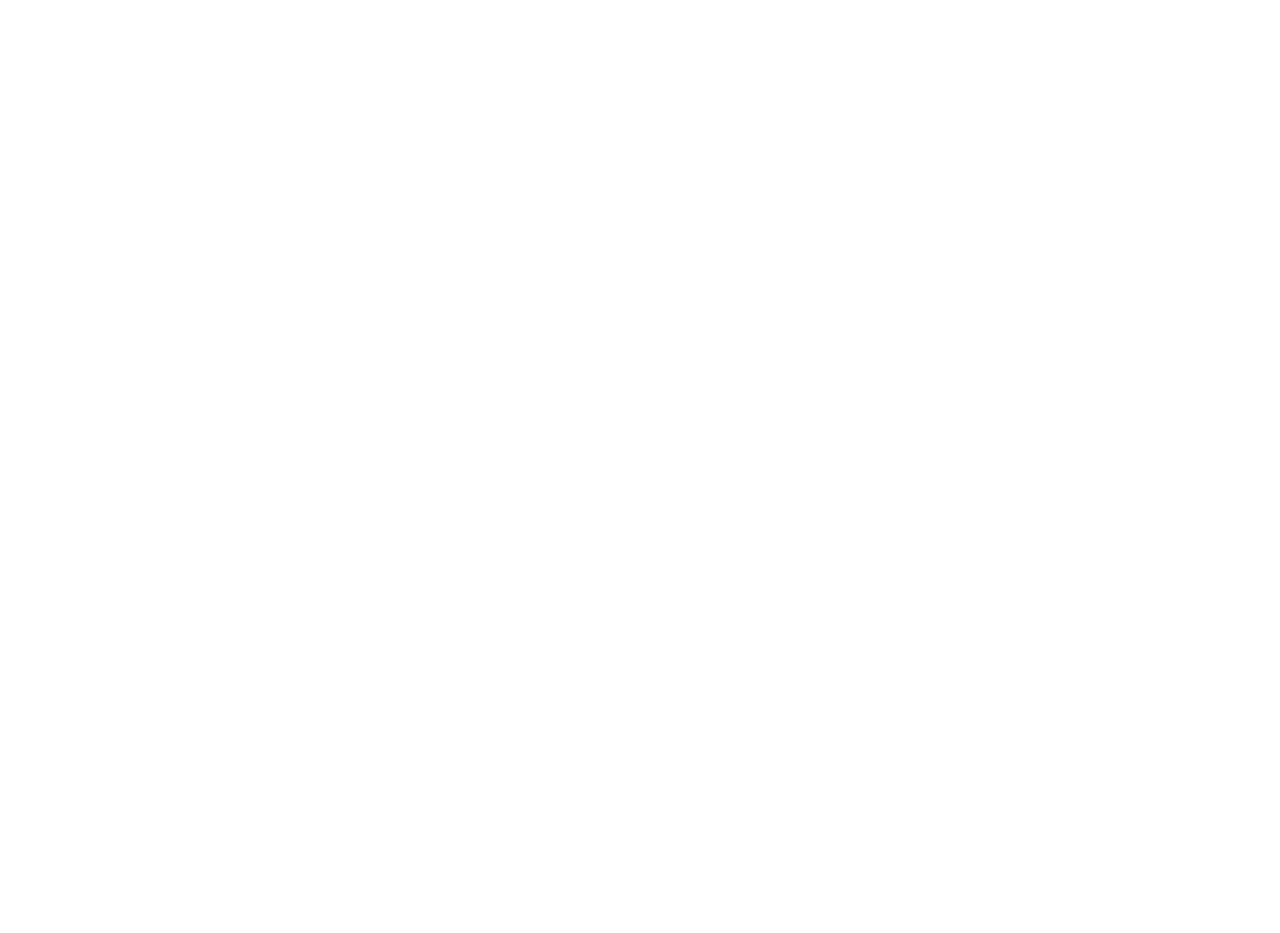
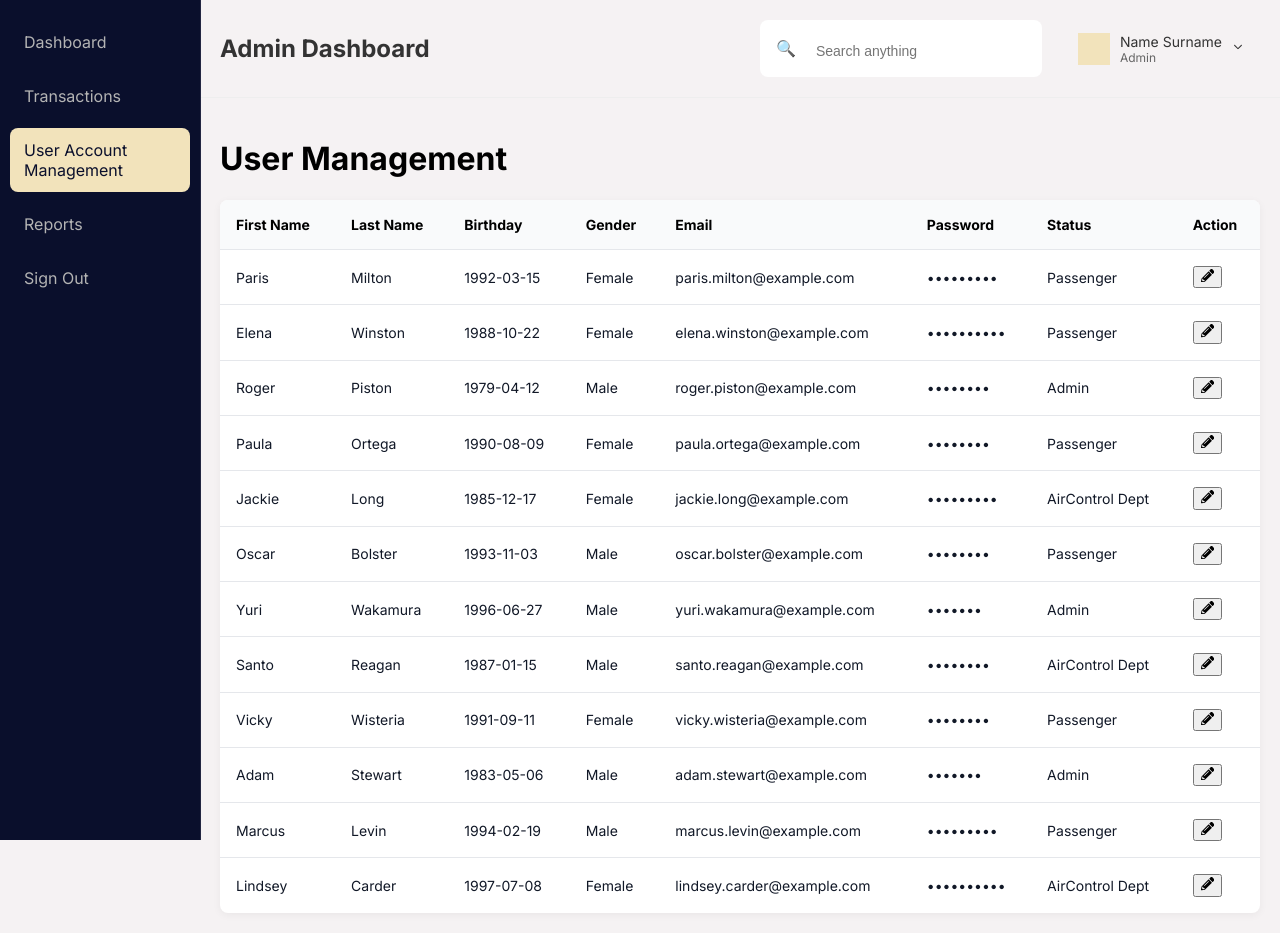
Before and after one commit to ShqipeAirline/ShqipeAirline, a React (Vite) app in the folder Front/shqipe-airline/: page /admin-dashboard/admin-user-management in a window 1280 px wide. Before the commit this address had no page. Before the commit the page ends 800 px from the top, so only its background shows below. Built offline with nearby package versions, Linux system fonts and the light colour scheme.

Commit message:
user account management admin

```diff
--- a/Front/shqipe-airline/src/App.jsx
+++ b/Front/shqipe-airline/src/App.jsx
@@ -23,6 +23,7 @@
 import AdminDashboard from './admin/AdminDashboard'
 import AdminTransactions from './admin/AdminTransactions'
 import AirCraftDetails from './landingpages/AirCraftDetails';
+import UserManage from './admin/Usermanage'
 function App() {
   return (
     <>
@@ -47,6 +48,7 @@
         <Route path="/admin-dashboard" element={<AdminLayout/>} >
           <Route index element={<AdminDashboard/>} />
           <Route path="admin-transaction" element={<AdminTransactions/>}/>
+          <Route path="admin-user-management" element={<UserManage/>}/>
 
         </Route>
 
--- a/Front/shqipe-airline/src/admin/TransactionStyles.css
+++ b/Front/shqipe-airline/src/admin/TransactionStyles.css
@@ -100,3 +100,78 @@
     background-color: #f9fafb;
     padding: 1rem;
   }
+
+
+  /* Modal background overlay */
+.modal-overlay {
+    position: fixed;
+    top: 0;
+    left: 0;
+    width: 100vw;
+    height: 100vh;
+    background: rgba(0, 0, 0, 0.5);
+    display: flex;
+    justify-content: center;
+    align-items: center;
+    z-index: 1000;
+  }
+
+  .modal-content {
+    background: white;
+    padding: 2rem;
+    border-radius: 12px;
+    width: 400px;
+    box-shadow: 0 4px 20px rgba(0, 0, 0, 0.2);
+    position: relative;
+  }
+
+
+  .modal-content form {
+    display: flex;
+    flex-direction: column;
+    gap: 1rem;
+  }
+
+
+  .modal-content input,
+  .modal-content select {
+    padding: 0.5rem;
+    border-radius: 6px;
+    border: 1px solid #ccc;
+    font-size: 1rem;
+  }
+
+
+  .modal-buttons {
+    display: flex;
+    justify-content: space-between;
+    margin-top: 1rem;
+  }
+
+
+  .btn-update {
+    background-color: #a8e6a1;
+    color: #2e7d32;
+    border: none;
+    padding: 0.5rem 1rem;
+    border-radius: 6px;
+    cursor: pointer;
+  }
+
+
+  .btn-delete {
+    background-color: #f9bdbb;
+    color: #c62828;
+    border: none;
+    padding: 0.5rem 1rem;
+    border-radius: 6px;
+    cursor: pointer;
+  }
+
+  .btn-update:hover {
+    background-color: #81c784;
+  }
+
+  .btn-delete:hover {
+    background-color: #ef9a9a;
+  }
--- /dev/null
+++ b/Front/shqipe-airline/src/admin/Usermanage.jsx
@@ -0,0 +1,240 @@
+import React, { useState } from "react";
+import "./TransactionStyles.css";
+import { FaPencilAlt } from "react-icons/fa";
+
+const initialUsers = [
+  {
+    firstName: "Paris",
+    lastName: "Milton",
+    birthday: "1992-03-15",
+    gender: "Female",
+    email: "paris.milton@example.com",
+    password: "pMilton92",
+    status: "Passenger",
+  },
+  {
+    firstName: "Elena",
+    lastName: "Winston",
+    birthday: "1988-10-22",
+    gender: "Female",
+    email: "elena.winston@example.com",
+    password: "elenaWin88",
+    status: "Passenger",
+  },
+  {
+    firstName: "Roger",
+    lastName: "Piston",
+    birthday: "1979-04-12",
+    gender: "Male",
+    email: "roger.piston@example.com",
+    password: "rogerP79",
+    status: "Admin",
+  },
+  {
+    firstName: "Paula",
+    lastName: "Ortega",
+    birthday: "1990-08-09",
+    gender: "Female",
+    email: "paula.ortega@example.com",
+    password: "paulaO90",
+    status: "Passenger",
+  },
+  {
+    firstName: "Jackie",
+    lastName: "Long",
+    birthday: "1985-12-17",
+    gender: "Female",
+    email: "jackie.long@example.com",
+    password: "jackieL85",
+    status: "AirControl Dept",
+  },
+  {
+    firstName: "Oscar",
+    lastName: "Bolster",
+    birthday: "1993-11-03",
+    gender: "Male",
+    email: "oscar.bolster@example.com",
+    password: "oscarB93",
+    status: "Passenger",
+  },
+  {
+    firstName: "Yuri",
+    lastName: "Wakamura",
+    birthday: "1996-06-27",
+    gender: "Male",
+    email: "yuri.wakamura@example.com",
+    password: "yuriW96",
+    status: "Admin",
+  },
+  {
+    firstName: "Santo",
+    lastName: "Reagan",
+    birthday: "1987-01-15",
+    gender: "Male",
+    email: "santo.reagan@example.com",
+    password: "santoR87",
+    status: "AirControl Dept",
+  },
+  {
+    firstName: "Vicky",
+    lastName: "Wisteria",
+    birthday: "1991-09-11",
+    gender: "Female",
+    email: "vicky.wisteria@example.com",
+    password: "vickyW91",
+    status: "Passenger",
+  },
+  {
+    firstName: "Adam",
+    lastName: "Stewart",
+    birthday: "1983-05-06",
+    gender: "Male",
+    email: "adam.stewart@example.com",
+    password: "adamS83",
+    status: "Admin",
+  },
+  {
+    firstName: "Marcus",
+    lastName: "Levin",
+    birthday: "1994-02-19",
+    gender: "Male",
+    email: "marcus.levin@example.com",
+    password: "marcusL94",
+    status: "Passenger",
+  },
+  {
+    firstName: "Lindsey",
+    lastName: "Carder",
+    birthday: "1997-07-08",
+    gender: "Female",
+    email: "lindsey.carder@example.com",
+    password: "lindseyC97",
+    status: "AirControl Dept",
+  },
+];
+
+export default function UserManage() {
+  const [users, setUsers] = useState(initialUsers);
+  const [modalOpen, setModalOpen] = useState(false);
+  const [editUser, setEditUser] = useState(null);
+  const [editIndex, setEditIndex] = useState(null);
+
+  const openModal = (user, index) => {
+    setEditUser({ ...user });
+    setEditIndex(index);
+    setModalOpen(true);
+  };
+
+  const handleUpdate = () => {
+    const updatedUsers = [...users];
+    updatedUsers[editIndex] = editUser;
+    setUsers(updatedUsers);
+    setModalOpen(false);
+  };
+
+  const handleDelete = () => {
+    const updatedUsers = users.filter((_, idx) => idx !== editIndex);
+    setUsers(updatedUsers);
+    setModalOpen(false);
+  };
+
+  return (
+    <div className="user-manage">
+      <h1 className="text-2xl font-bold mb-4">User Management</h1>
+      <div className="table-container-admin">
+        <table>
+          <thead>
+            <tr>
+              <th>First Name</th>
+              <th>Last Name</th>
+              <th>Birthday</th>
+              <th>Gender</th>
+              <th>Email</th>
+              <th>Password</th>
+              <th>Status</th>
+              <th>Action</th>
+            </tr>
+          </thead>
+          <tbody>
+            {users.map((user, idx) => (
+              <tr key={idx}>
+                <td>{user.firstName}</td>
+                <td>{user.lastName}</td>
+                <td>{user.birthday}</td>
+                <td>{user.gender}</td>
+                <td>{user.email}</td>
+                <td>{"•".repeat(user.password.length)}</td>
+                <td>{user.status}</td>
+                <td>
+                  <button className="edit-btn" onClick={() => openModal(user, idx)}>
+                    <FaPencilAlt />
+                  </button>
+                </td>
+              </tr>
+            ))}
+          </tbody>
+        </table>
+      </div>
+
+      {modalOpen && (
+        <div className="modal-overlay"> {/* Modal background */}
+          <div className="modal-content"> {/* Modal content */}
+            <h2>Edit User</h2>
+            <form>
+              <input
+                type="text"
+                value={editUser.firstName}
+                onChange={(e) => setEditUser({ ...editUser, firstName: e.target.value })}
+                placeholder="First Name"
+              />
+              <input
+                type="text"
+                value={editUser.lastName}
+                onChange={(e) => setEditUser({ ...editUser, lastName: e.target.value })}
+                placeholder="Last Name"
+              />
+              <input
+                type="date"
+                value={editUser.birthday}
+                onChange={(e) => setEditUser({ ...editUser, birthday: e.target.value })}
+              />
+              <select
+                value={editUser.gender}
+                onChange={(e) => setEditUser({ ...editUser, gender: e.target.value })}
+              >
+                <option>Male</option>
+                <option>Female</option>
+                <option>Other</option>
+              </select>
+              <input
+                type="email"
+                value={editUser.email}
+                onChange={(e) => setEditUser({ ...editUser, email: e.target.value })}
+                placeholder="Email"
+              />
+              <input
+                type="password"
+                value={editUser.password}
+                onChange={(e) => setEditUser({ ...editUser, password: e.target.value })}
+                placeholder="Password"
+              />
+              <select
+                value={editUser.status}
+                onChange={(e) => setEditUser({ ...editUser, status: e.target.value })}
+              >
+                <option>Passenger</option>
+                <option>Admin</option>
+                <option>AirControl Dept</option>
+              </select>
+            </form>
+            <div className="modal-buttons">
+              <button onClick={handleUpdate} className="btn-update">Update</button>
+              <button onClick={handleDelete} className="btn-delete">Remove</button>
+              <button onClick={() => setModalOpen(false)} className="btn-cancel">Cancel</button>
+            </div>
+          </div>
+        </div>
+      )}
+    </div>
+  );
+}
```
